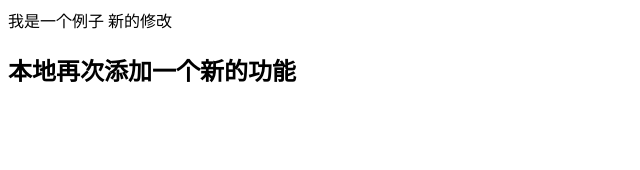
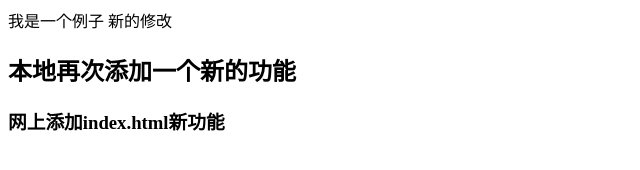
Before and after one commit to liuhaidan1025/lizi, a plain HTML site: page index.html in a window 1280 px wide. Shown: the whole page, without its empty margins (0-640 px from the left). Drawn offline with Linux system fonts and the light colour scheme.

Commit message:
Update index.html

```diff
--- a/index.html
+++ b/index.html
@@ -10,5 +10,6 @@
     我是一个例子 新的修改
 
     <h2>本地再次添加一个新的功能</h2>
+    <h3>网上添加index.html新功能</h3>
   </body>
 </html>
```
